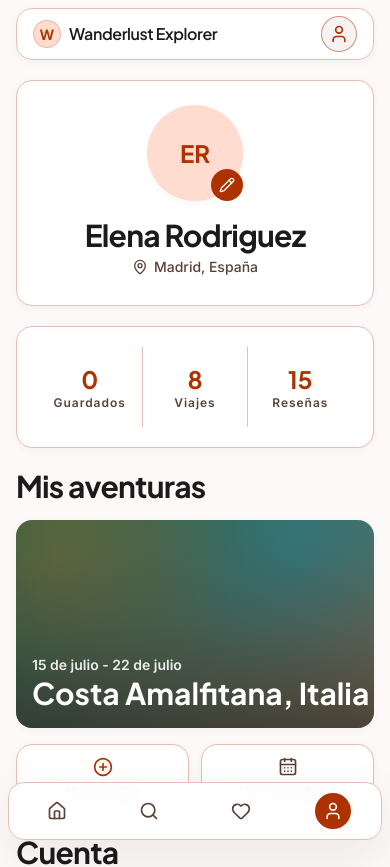
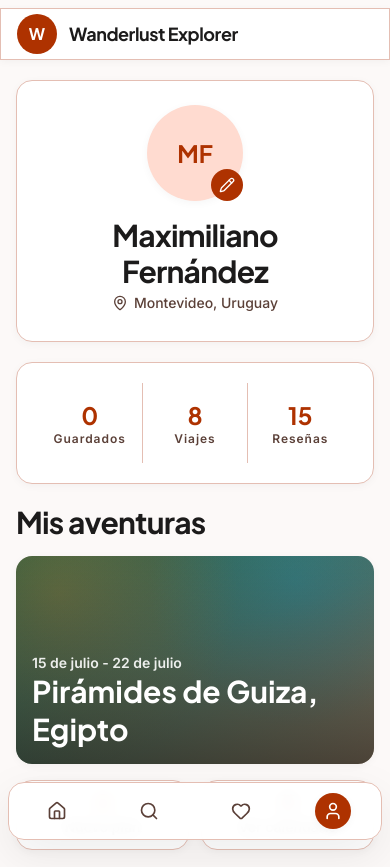
Before and after one commit to 4GeeksAcademy/maxifer-nextjs-wanderlust-explorer, a Next.js app: page /profile in a window 390 px wide. Shown: the top 867 px of the page. Built offline with nearby package versions, Linux system fonts and the light colour scheme.

Commit message:
se hacen ajustes al perfil

```diff
--- a/src/app/profile/page.tsx
+++ b/src/app/profile/page.tsx
@@ -10,13 +10,13 @@ import ProfileMenuSection from "./components/profile-menu-section";
 import ProfileStats from "./components/profile-stats";
 
 const simulatedUser = {
-  name: "Elena Rodriguez",
-  location: "Madrid, España",
+  name: "Maximiliano Fernández",
+  location: "Montevideo, Uruguay",
   tripsCount: 8,
   reviewsCount: 15,
   upcomingDateRange: "15 de julio - 22 de julio",
-  upcomingDestination: "Costa Amalfitana, Italia",
-  avatarInitials: "ER",
+  upcomingDestination: "Pirámides de Guiza, Egipto",
+  avatarInitials: "MF",
 };
 
 const accountItems: ProfileMenuItem[] = [
--- a/src/components/layout/navbar.tsx
+++ b/src/components/layout/navbar.tsx
@@ -114,26 +114,16 @@ export default function Navbar() {
     <>
       <header
         className={cn(
-          "fixed inset-x-0 top-0 z-50 px-4 pt-[calc(env(safe-area-inset-top)+0.5rem)] transition-transform duration-300 md:hidden",
+          "fixed inset-x-0 top-0 z-50 pt-[calc(env(safe-area-inset-top)+0.5rem)] transition-transform duration-300 md:hidden",
           isMobileHeaderVisible ? "translate-y-0" : "-translate-y-full",
         )}
       >
-        <div className="mx-auto flex h-13 max-w-7xl items-center justify-between rounded-2xl border border-border bg-surface/95 px-4 shadow-card backdrop-blur">
-          <Link href="/" className="flex items-center gap-2 text-foreground">
-            <span className="flex h-7 w-7 items-center justify-center rounded-full border border-primary/20 bg-primary-soft font-heading text-sm font-bold text-primary">
+        <div className="flex h-13 w-full items-center border border-border bg-surface/95 px-4 shadow-card backdrop-blur">
+          <Link href="/" className="flex items-center gap-3 text-foreground">
+            <span className="flex h-10 w-10 items-center justify-center rounded-full bg-primary font-heading text-base font-bold text-white">
               W
             </span>
-            <span className="font-heading text-[1rem] font-semibold tracking-tight">Wanderlust Explorer</span>
-          </Link>
-          <Link
-            href="/profile"
-            aria-label="Ir al perfil"
-            className={cn(
-              "flex h-9 w-9 items-center justify-center rounded-full border border-border bg-surface-low text-muted transition hover:border-primary/40 hover:text-primary focus-visible:outline-2 focus-visible:outline-offset-2 focus-visible:outline-primary",
-              isActiveLink("/profile") && "border-primary/50 bg-primary-soft text-primary",
-            )}
-          >
-            <NavIcon name="user" />
+            <span className="font-heading text-lg font-bold tracking-tight">Wanderlust Explorer</span>
           </Link>
         </div>
       </header>
@@ -146,7 +136,7 @@ export default function Navbar() {
       >
         <div className="mx-auto flex w-full max-w-7xl items-center rounded-2xl border border-border bg-surface/95 p-1 shadow-panel backdrop-blur md:justify-between md:rounded-none md:border-0 md:bg-transparent md:p-0 md:px-6 md:py-4 md:shadow-none md:backdrop-blur-none lg:px-8">
           <Link href="/" className="hidden items-center gap-3 text-foreground md:flex">
-            <span className="flex h-10 w-10 items-center justify-center rounded-lg bg-primary font-heading text-base font-bold text-white">
+            <span className="flex h-10 w-10 items-center justify-center rounded-full bg-primary font-heading text-base font-bold text-white">
               W
             </span>
             <span className="font-heading text-lg font-bold tracking-tight">Wanderlust Explorer</span>
```
